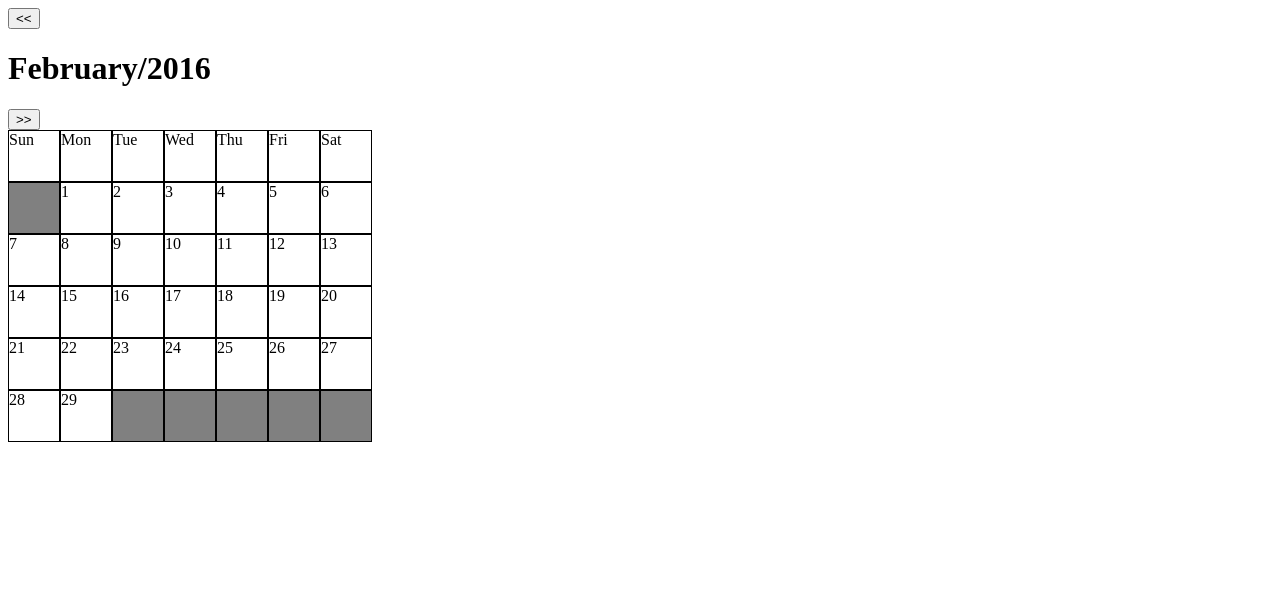
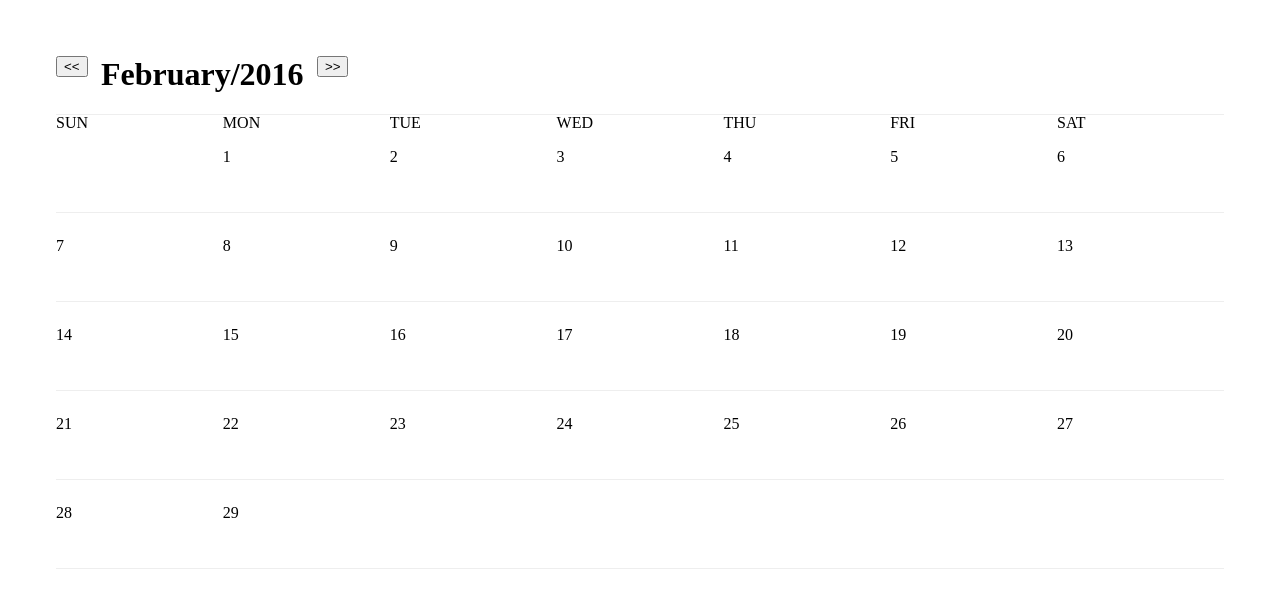
Before and after one commit to lazarofl/angular-calendarium, a website: page example/index.html in a window 1280 px wide. Drawn offline with nearby package versions, Linux system fonts and the light colour scheme; files that its build step writes are made by us from their sources.

Commit message:
template update - css using ordenes lists - dates width based in a percentage (1/7)

```diff
--- a/css/angular-calendarium.css
+++ b/css/angular-calendarium.css
@@ -1,31 +1,55 @@
-.calendarium .date {
-  width: 50px;
-  height: 50px;
-  border: 1px solid black;
-  float: left;
-  display: inline-block;
-  cursor: pointer;
+.calendarium
+{
+  padding: 3em;
 }
 
-.calendarium .month-container {
+.calendarium ol {
+  list-style: none;
+  margin: 0;
+  padding: 0;
+}
+
+.calendarium  ol li {
   float: left;
-  display: inline-block;
+  width: 14.28571%;
+}
+
+.calendarium .previous{
+    float: left;
+    margin-right: 1em;
+}
+
+.calendarium .next{
+    margin: 5 auto;
+    float: left;
+    margin-left: 1em;
+}
+
+.calendarium .header h1{
+  float: left;
+  margin-top: 0;
+}
+
+.calendarium .clear{
+  display: block;
+  height: 0;
   clear: both;
 }
 
-.calendarium .month-container .week-label {
-  width: 50px;
-  height: 50px;
-  border: 1px solid black;
-  float: left;
-  display: inline-block;
+.calendarium .day-names {
+  border-bottom: 1px solid #eee;
+}
+.calendarium .day-names li {
+  text-transform: uppercase;
+  margin-bottom: .5em;
 }
 
-.calendarium .empty {
-  background-color: gray;
+.calendarium .days li .date {
+  border-bottom: 1px solid #eee;
+  min-height: 4em;
+  margin: .5em 0;
+}
+
+.calendarium .days li .empty {
   cursor: not-allowed;
 }
-
-.calendarium .calendarium-header{
-	clear: both;
-}
--- a/src/angular-calendarium.js
+++ b/src/angular-calendarium.js
@@ -2,22 +2,21 @@
     'use strict';
     angular.module('ngCalendarium', [])
         .constant('calendarConfig', {
-            showWeeks: true,
             template:   ['<div class="calendarium">',
-                            '<div class="calendarium-header">',
-                                '<button ng-click="previousMonth()" title="previous month" ><<</button>',
+                            '<div class="header">',
+                                '<button class="previous" ng-click="previousMonth()" title="previous month" ><<</button>',
                                 '<h1>{{monthLabel}}/{{yearLabel}}</h1>',
-                                '<button ng-click="nextMonth()" title="next month" >>></button>',
+                                '<button class="next" ng-click="nextMonth()" title="next month" >>></button>',
                             '</div>',
-                            '<div class="month-container">',
-                                '<div class="week-labels" ng-if="showWeeks">',
-                                    '<div class="week-label" ng-repeat="weekDay in weekDays">{{weekDay}}</div>',
-                                '</div>',
-                                '<div class="dates" ng-repeat="date in dates">',
+                            '<ol class="day-names clear">',
+                    			'<li ng-repeat="weekDay in weekDays">{{weekDay}}</li>',
+                            '</o>',
+                            '<ol class="days">',
+                                '<li ng-repeat="date in dates">',
                                     '<div ng-if="!isDate(date)" class="date empty"></div>',
-                                    '<div ng-click="selectDate(date)" ng-if="isDate(date)" class="date">{{date.getDate()}}</div>',
-                                '</div>',
-                            '</div>',
+                                    '<div ng-if="isDate(date)" class="date" ng-click="selectDate(date)">{{date.getDate()}}</div>',
+                                '</li>',
+                            '</ol>',
                         '</div>'].join(""),
             day_labels: ['Sun', 'Mon', 'Tue', 'Wed', 'Thu', 'Fri', 'Sat'],
             month_labels: ['January', 'February', 'March', 'April','May', 'June', 'July', 'August', 'September','October', 'November', 'December'],
@@ -70,7 +69,6 @@
 
                     scope._year = (scope.year === null || isNaN(scope.year)) ? new Date().getFullYear() : scope.year;
                     scope._month = (scope.month === null || isNaN(scope.month)) ? new Date().getMonth() : scope.month;
-                    scope.showWeeks = calendarConfig.showWeeks;
                     scope.weekDays = calendarConfig.day_labels;
 
                     scope.isDate = function(data){
```
Also changed, not shown: dist/angular-calendarium.css, dist/angular-calendarium.js, dist/angular-calendarium.min.css, dist/angular-calendarium.min.js.
